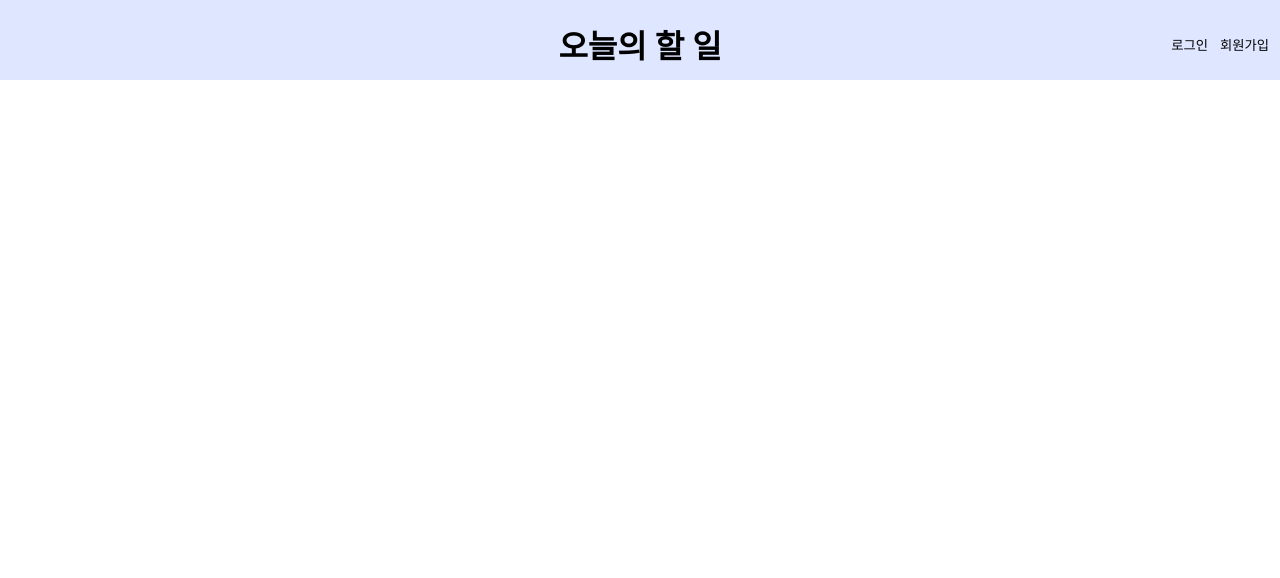
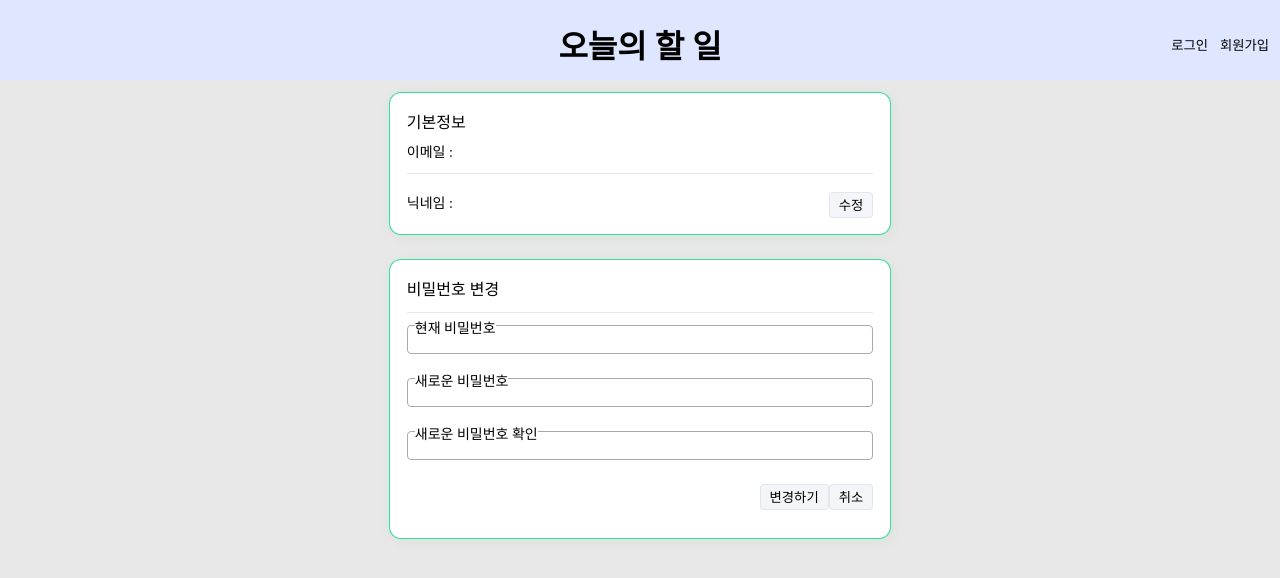
Before and after one commit to taehankim-dev/DiaryWebService, a React (Vite) app: page /mypage in a window 1280 px wide. Shown: the top 578 px of the page. Built offline with nearby package versions, Linux system fonts and the light colour scheme; no server answers; some icons are missing; a web font is replaced by a local one.

Commit message:
마이페이지 레이아웃 완성, 닉네임 변경 구현 완료, 비밀번호 변경구현중. ul, li 전역 스타일 지정

```diff
--- a/src/App.tsx
+++ b/src/App.tsx
@@ -1,13 +1,15 @@
 import { useRecoilValue } from "recoil";
+
 
 import PageRoutes from "@pages/PageRoutes";
 import Loading from "@components/loading/Loading";
 import Login from "@components/login/Login";
 import SignUp from "@components/signup/SignUp";
 
+import { LoginPopupState, SignUpPopupState, isLoadingState } from "@states/PopupState";
+
+import "./index.css";
 import "./assets/fonts/Font.css";
-
-import { LoginPopupState, SignUpPopupState, isLoadingState } from "@states/PopupState";
 
 function App() {
   const isLoading = useRecoilValue(isLoadingState);
--- a/src/components/header/HeaderSign.tsx
+++ b/src/components/header/HeaderSign.tsx
@@ -24,13 +24,13 @@ const HeaderSign : React.FC = () => {
     setLoadingState(true);
     const unsubscribe = authService.onAuthStateChanged((authUser) => {
       if(authUser) {
-        setUser([
+        setUser(
           {
             uid: authUser.uid,
             email: authUser.email !== null ? authUser.email : "",
             displayName: authUser.displayName !== null ? authUser.displayName : ""
           }
-        ])
+        )
 
         setLogin(true);
       }
@@ -51,13 +51,13 @@ const HeaderSign : React.FC = () => {
         await authService.signOut();
 
         setLogin(false);
-        setUser([
+        setUser(
           {
             uid: "",
             email: "",
             displayName: ""
           }
-        ])
+        )
 
         alert("로그아웃 되었습니다.");
         navigate("/");
@@ -82,7 +82,7 @@ const HeaderSign : React.FC = () => {
         {login ?
             <SignButtonGroup>
               <SignButton onClick={() => {signOut()}}>로그아웃</SignButton>
-              <SignButton onClick={() => {goMyPage()}}>{user[0].displayName}</SignButton>
+              <SignButton onClick={() => {goMyPage()}}>{user.displayName}</SignButton>
             </SignButtonGroup>
           :
             <SignButtonGroup>
--- a/src/components/login/Login.tsx
+++ b/src/components/login/Login.tsx
@@ -39,13 +39,13 @@ const Login : React.FC = () => {
       setIsLoading(true);
       const auth = getAuth();
       const { user } = await signInWithEmailAndPasswordService(auth, userId, userPw);
-      setUserInfo([
+      setUserInfo(
         {
           uid : user.uid,
           email : user.email !== null ? user.email : "",
           displayName : user.displayName !== null ? user.displayName : "",
         }
-      ])
+      )
 
       // 로그인 유지를 위해 session에 저장.
       setPersistence(auth, browserSessionPersistence)
--- a/src/index.css
+++ b/src/index.css
@@ -1,3 +1,12 @@
 body{
   margin:0;
 }
+ul{
+  padding: 0;
+  margin: 0;
+}
+li{
+  list-style: none;
+  padding: 0;
+  margin: 0;
+}
--- a/src/pages/PageRoutes.tsx
+++ b/src/pages/PageRoutes.tsx
@@ -2,7 +2,7 @@ import React from 'react';
 import { BrowserRouter, Route, Routes } from 'react-router-dom';
 
 import Home from './Home';
-import MyPage from './members/MyPage';
+import MyPage from './members/mypage/MyPage';
 
 const PageRoutes : React.FC = () => {
   return (
--- a/src/pages/members/MyPage.tsx
+++ /dev/null
@@ -1,22 +0,0 @@
-import React from 'react';
-import { PageContainer } from '@styles/PageLayout';
-import { useRecoilValue } from 'recoil';
-import { MenuState } from '@states/PopupState';
-import Header from '@components/header/Header';
-import Menu from '@components/menu/Menu';
-
-const MyPage : React.FC = () => {
-  console.log(useRecoilValue(MenuState));
-
-  return (
-    <>
-      <Header />
-      <Menu />
-      <PageContainer>
-        Mypage
-      </PageContainer>
-    </>
-  )
-}
-
-export default MyPage;
--- /dev/null
+++ b/src/pages/members/mypage/MyPage.tsx
@@ -0,0 +1,26 @@
+import React from 'react';
+import Header from '@components/header/Header';
+import Menu from '@components/menu/Menu';
+import { MyPageContainer, MyPageSubItemBox } from '@styles/MyPageStyle';
+import { MyPageMyInfo } from './MyPageMyInfo';
+import { MyPageChangePw } from './MyPageChangePw';
+
+const MyPage : React.FC = () => {
+  return (
+    <>
+      <Header />
+      <Menu />
+      <MyPageContainer>
+        <MyPageSubItemBox>
+          <MyPageMyInfo />
+        </MyPageSubItemBox>
+
+        <MyPageSubItemBox>
+          <MyPageChangePw />
+        </MyPageSubItemBox>
+      </MyPageContainer>
+    </>
+  )
+}
+
+export default MyPage;
--- /dev/null
+++ b/src/pages/members/mypage/MyPageChangePw.tsx
@@ -0,0 +1,65 @@
+import React, { useState } from 'react';
+import { MyPageSubItem, MyPageChangePwItemBox, MyPageChangePwArea } from '@styles/MyPageStyle';
+
+const ChangePwTrue = React.memo(() => {
+  return (
+    <>
+      <div className="my-page-changePw-title">비밀번호 변경</div>
+      <MyPageChangePwArea>
+        <li>
+          <label htmlFor='curPw' className='pwInputLabel'>현재 비밀번호</label>
+          <input type="password"
+                 id="curPw"
+                 className="pwInput"
+                 value="" />
+        </li>
+      </MyPageChangePwArea>
+      <MyPageChangePwArea>
+        <li>
+          <label htmlFor='newPw' className='pwInputLabel'>새로운 비밀번호</label>
+          <input type="password"
+                 id="newPw"
+                 className="pwInput"
+                 value="" />
+        </li>
+      </MyPageChangePwArea>
+      <MyPageChangePwArea>
+        <li>
+          <label htmlFor='newPwChk' className='pwInputLabel'>새로운 비밀번호 확인</label>
+          <input type="password"
+                 id="newPwChk"
+                 className="pwInput"
+                 value="" />
+        </li>
+      </MyPageChangePwArea>
+      <MyPageChangePwArea>
+        <li>
+          <button className="change-pw-btn changePwBtn">취소</button>
+          <button className="change-pw-btn changePwBtn">변경하기</button>
+        </li>
+      </MyPageChangePwArea>
+    </>
+  )
+})
+
+export const MyPageChangePw : React.FC = () => {
+  const [changeActive, setChangeActive] = useState<boolean>(true);
+
+  return (
+    <MyPageSubItem>
+      {!changeActive
+        ?
+        <MyPageChangePwItemBox>
+          <button className="change-pw-btn" onClick={() => {setChangeActive(true)}}>
+            <span>비밀번호 변경하기</span>
+          </button>
+        </MyPageChangePwItemBox>
+        :
+        <MyPageChangePwItemBox>
+          <ChangePwTrue></ChangePwTrue>
+        </MyPageChangePwItemBox>
+
+      }
+    </MyPageSubItem>
+  )
+}
--- /dev/null
+++ b/src/pages/members/mypage/MyPageMyInfo.tsx
@@ -0,0 +1,109 @@
+import React, { useState, useCallback, MouseEventHandler } from "react";
+import { useRecoilState } from "recoil";
+import { getAuth, updateProfileService } from "@fb";
+import { userInfo } from "@states/UserState";
+import { MyPageItemArea, MyPageSubItem } from "@styles/MyPageStyle"
+
+interface initNameItemI {
+  displayName : string,
+  setChangeActive : (arg : boolean) => void;
+}
+
+interface ChangeNickNameItemI {
+  nickName: string,
+  setNickName : (name: string) => void,
+  changeNickName: MouseEventHandler,
+  setChangeActive: (arg : boolean) => void,
+}
+
+// 초기 닉네임 부분.
+const InitNameItem = React.memo<initNameItemI>((
+  {displayName, setChangeActive}
+) => {
+  return(
+    <>
+      <span className="list-item-text">
+        {displayName}
+      </span>
+      <button className="list-item-modifyBtn"
+              onClick={() => {setChangeActive(true)}}>
+        수정
+      </button>
+    </>
+  )
+})
+
+// 닉네임 수정 버튼 클릭 시
+const ChangeNickNameItem = React.memo<ChangeNickNameItemI>((
+  {nickName, setNickName, changeNickName, setChangeActive}
+) => {
+  return (
+    <>
+      <span className="list-item-text">
+        <input type="text"
+                value={nickName}
+                onChange={(e) => {setNickName(e.target.value)}} />
+      </span>
+      <button className="list-item-modifyBtn"
+              onClick={changeNickName}>
+        변경
+      </button>
+      <button className="list-item-modifyBtn"
+              onClick={() => {setChangeActive(false)}}>
+        취소
+      </button>
+    </>
+  )
+})
+
+export const MyPageMyInfo : React.FC = () => {
+  const [user, setUser] = useRecoilState(userInfo)
+  const [changeActive, setChangeActive] = useState<boolean>(false);
+  const [nickName, setNickName] = useState<string>(user.displayName);
+
+  // 닉네임 변경.
+  const changeNickName = useCallback(async() => {
+    try{
+      const auth = getAuth();
+      if(auth.currentUser) {
+        await updateProfileService(auth.currentUser, {displayName : nickName});
+        setUser((prev) => {
+          return {...prev, displayName : nickName}
+        });
+      }
+      setChangeActive(false);
+      alert("닉네임이 변경되었습니다.")
+    } catch(err) {
+      console.log("MyPageNickName Change Nick Err : ", err);
+    }
+  }, [nickName, setUser])
+
+  return (
+    <MyPageSubItem>
+      <div>기본정보</div>
+      <MyPageItemArea>
+        <li>이메일 : {user.email}</li>
+      </MyPageItemArea>
+      <MyPageItemArea>
+        <li>
+          <div className="page-list-item-wrap">
+            <span className="list-item-icon">
+              닉네임 :
+            </span>
+            {!changeActive
+              ?
+              <InitNameItem displayName={user.displayName}
+                            setChangeActive={setChangeActive} />
+              :
+              <ChangeNickNameItem nickName={nickName}
+                                  setNickName={setNickName}
+                                  changeNickName={changeNickName}
+                                  setChangeActive={setChangeActive} />
+            }
+          </div>
+        </li>
+      </MyPageItemArea>
+    </MyPageSubItem>
+
+  )
+}
--- a/src/states/UserState.ts
+++ b/src/states/UserState.ts
@@ -7,11 +7,11 @@ const isLoginState = atom({
 
 const userInfo = atom({
   key: 'userInfo',
-  default : [{
+  default : {
     uid: "",
     email: "",
     displayName: ""
-  }]
+  }
 })
 
 export {
--- /dev/null
+++ b/src/styles/MyPageStyle.ts
@@ -0,0 +1,139 @@
+import styled from '@emotion/styled';
+
+export const MyPageContainer = styled.div`
+  position: relative;
+  top: 80px;
+  display: flex;
+  flex-direction: column;
+  height: calc(100vh - 80px);
+  padding: 0px 12px;
+  box-sizing: border-box;
+  font-family: 'omyu';
+  background: #e8e8e8;
+`
+
+export const MyPageSubItemBox = styled.div`
+  margin-top: 12px;
+  width: 40%;
+  margin: 12px auto;
+  @media screen and (max-width: 1000px){
+    width: 80%;
+  }
+`;
+
+export const MyPageSubItem = styled.div`
+  padding: 16px 17px 0;
+  border-radius: 12px;
+  box-shadow: 2px 2px 14px 0 rgba(0,164, 73,.08);
+  border: solid 1px rgba(3,213,128, .8);
+  background-color: #fff;
+  box-sizing: border-box;
+  >ul{
+    border-top: 1px solid rgba(220,227,233, .8);
+    &:nth-of-type(1){
+      border: none;
+    }
+  }
+`
+
+export const MyPageItemArea = styled.ul`
+  position: relative;
+  display: table;
+  table-layout: fixed;
+  width: 100%;
+  padding: 12px 0;
+  >li{
+    display: table-cell;
+    verticla-align: middle;
+    font-size: 14px;
+    line-height: 16px;
+    word-break: break-all;
+    .page-list-item-wrap{
+      padding: 6px 0;
+      .list-item-icon{
+        line-height: 24px;
+      }
+      .list-item-text{
+        line-height: 24px;
+        word-break: break-all;
+        margin-left: 6px;
+      }
+      .list-item-modifyBtn{
+        float:right;
+        display: inline-block;
+        min-width: 44px;
+        padding: 2px 9px 3px;
+        border-radius: 4px;
+        border: 1px solid rgba(212,216,229, .5);
+        background-color: rgba(212,216,229,.25);
+        box-sizing: border-box;
+        text-align: center;
+        transition: all 0.2s;
+        &:hover{
+          cursor: pointer;
+          background-color: rgb(212,216,229);
+        }
+      }
+
+
+    }
+  }
+`
+
+export const MyPageChangePwItemBox = styled.div`
+  padding-bottom: 16px;
+  .change-pw-btn{
+    display: flex;
+    margin: auto;
+    padding: 2px 9px 3px;
+    border-radius: 4px;
+    border: 1px solid rgba(212,216,229, .5);
+    background-color: rgba(212,216,229,.25);
+    box-sizing: border-box;
+    text-align: center;
+    transition: all 0.2s;
+    &:hover{
+      cursor: pointer;
+      background-color: rgb(212,216,229);
+    }
+  }
+  .my-page-changePw-title{
+    padding-bottom: 12px;
+  }
+`
+
+export const MyPageChangePwArea = styled.ul`
+  position: relative;
+  display: table;
+  table-layout: fixed;
+  width: 100%;
+  padding: 12px 0;
+  &:nth-of-type(1){
+
+    border-top: 1px solid rgba(220,227,233, .8);
+  }
+  >li{
+    position: relative;
+    display: table-cell;
+    font-size: 14px;
+    word-break: break-all;
+    label{
+      position: absolute;
+      top: -8px;
+      left: 8px;
+      display: inline-block;
+      background-color:white;
+    }
+    .pwInput{
+      display:inline-block;
+      width: 100%;
+      border-radius: 4px;
+      padding: 6px;
+      box-sizing: border-box;
+      border: 1px solid #aaa;
+    }
+    .changePwBtn{
+      float: right;
+    }
+  }
+`
```
Also changed, not shown: src/styles/PageLayout.ts (+0 -8 lines).
